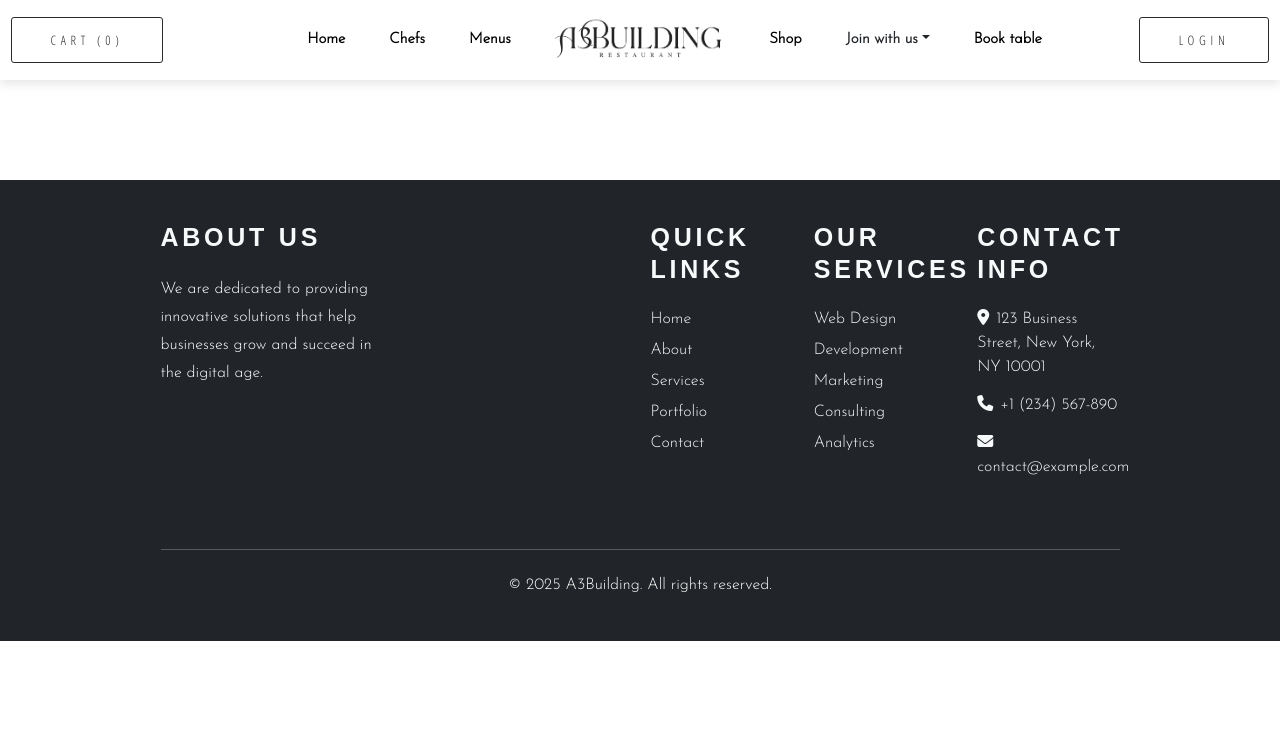
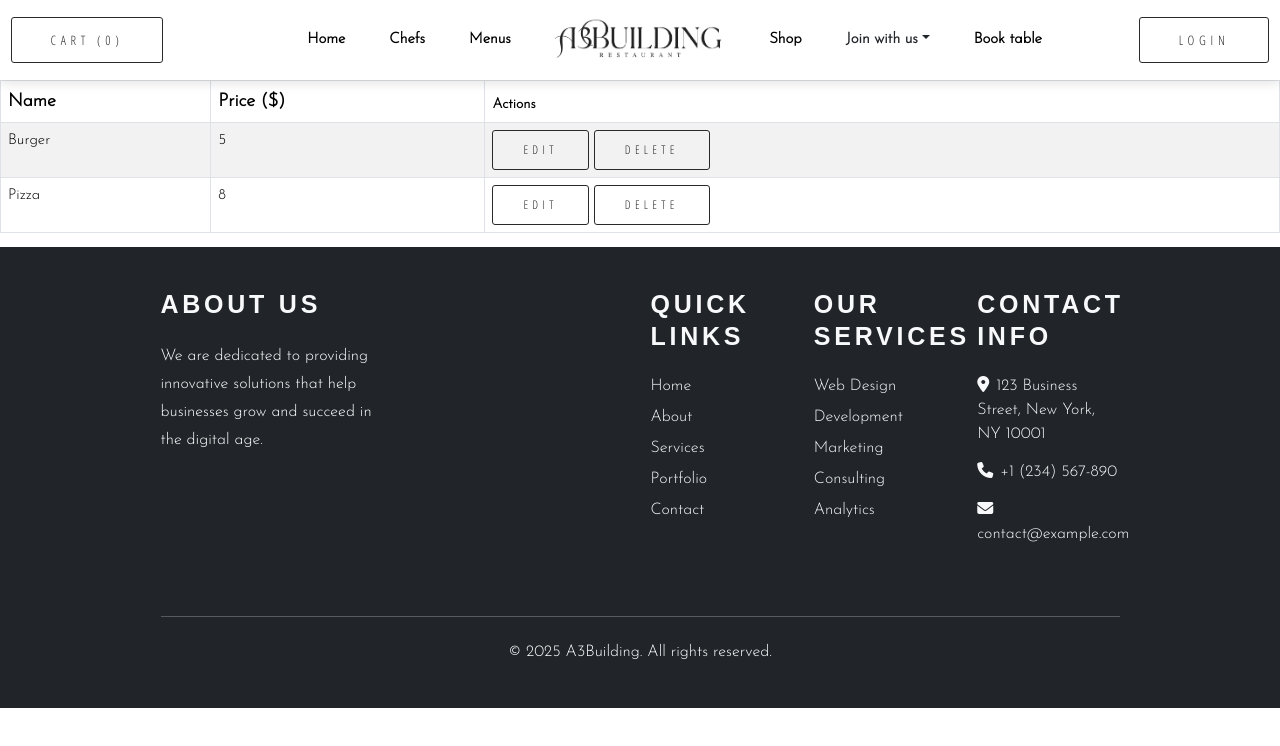
Before and after one commit to DongChiMin/TTCS-Fastfood-Website, a React (Create React App) app in the folder frontend/: page /test in a window 1280 px wide. Shown: the top 746 px of the page. Built offline with nearby package versions, Linux system fonts and the light colour scheme; a web font is replaced by a local one.

Commit message:
Update test.jsx

```diff
--- a/frontend/src/pages/test.jsx
+++ b/frontend/src/pages/test.jsx
@@ -1,130 +1,33 @@
 import axios from "axios";
 import { useState, useEffect } from "react";
+import Table1 from "../components/Table";
 
 function Test() {
-  // Lấy giỏ hàng từ localStorage khi ứng dụng load
-  const [items, setItems] = useState([]);
+  const data = [
+    { _id: "1", name: "Burger", price: 5 },
+    { _id: "2", name: "Pizza", price: 8 },
+  ];
 
-  useEffect(() => {
-    const savedCart = JSON.parse(localStorage.getItem("cart"));
-    if (savedCart && savedCart.items) {
-      setItems(savedCart.items); // Lấy mảng items từ giỏ hàng trong localStorage
-    }
-  }, []);
+  const columns = [
+    { header: "Name", accessor: "name" },
+    { header: "Price ($)", accessor: "price" },
+  ];
 
-  // Hàm giảm số lượng
-  const decreaseQuantity = (id) => {
-    const updatedItems = items.map((item) =>
-      item._id === id && item.quantity > 1
-        ? { ...item, quantity: item.quantity - 1 }
-        : item
-    );
-
-    // Cập nhật giỏ hàng trong localStorage sau khi thay đổi
-    const updatedCart = {
-      cartId: "67fb8e201f70bf74520565e7",
-      items: updatedItems,
-    };
-    localStorage.setItem("cart", JSON.stringify(updatedCart));
-
-    // Cập nhật state
-    setItems(updatedItems);
-  };
-
-  // Hàm tăng số lượng
-  const increaseQuantity = (id) => {
-    const updatedItems = items.map((item) =>
-      item._id === id ? { ...item, quantity: item.quantity + 1 } : item
-    );
-
-    // Cập nhật giỏ hàng trong localStorage sau khi thay đổi
-    const updatedCart = {
-      cartId: "67fb8e201f70bf74520565e7",
-      items: updatedItems,
-    };
-    localStorage.setItem("cart", JSON.stringify(updatedCart));
-
-    // Cập nhật state
-    setItems(updatedItems);
-  };
-
-  // Hàm xóa sản phẩm
-  const deleteItem = (id) => {
-    const updatedItems = items.filter((item) => item._id !== id);
-
-    // Cập nhật giỏ hàng trong localStorage sau khi thay đổi
-    const updatedCart = {
-      cartId: "67fb8e201f70bf74520565e7",
-      items: updatedItems,
-    };
-    localStorage.setItem("cart", JSON.stringify(updatedCart));
-
-    // Cập nhật state
-    setItems(updatedItems);
-  };
-
-  // Hàm gửi api để cập nhật lại giỏ hàng
-  const updateCart = async () => {
-    try {
-      const response = await axios.post(
-        "http://localhost:5000/api/carts/update-cart",
-        {
-          cart: items, // Hoặc chỉ gửi ID và Quantity nếu muốn tiết kiệm dữ liệu
-        }
-      );
-
-      console.log("Cart updated:", response.data);
-      alert("Cập nhật giỏ hàng thành công!");
-    } catch (error) {
-      console.error("Lỗi khi cập nhật giỏ hàng:", error);
-      alert("Có lỗi xảy ra khi cập nhật giỏ hàng.");
-    }
-  };
+  const actions = [
+    {
+      label: "Edit",
+      onClick: (item) => console.log("Edit", item),
+    },
+    {
+      label: "Delete",
+      onClick: (item) => console.log("Delete", item),
+    },
+  ];
 
   return (
-    <div className="section">
-      {items.map((item) => (
-        <div key={item._id} className="card mb-3">
-          <div className="card-body">
-            <h5 className="card-title" style={{ fontSize: "30px" }}>
-              {item.title}
-            </h5>
-            <div className="d-flex">
-              <span>
-                <p>Quantity: </p>
-              </span>
-              {/* Nút giảm số lượng */}
-              <button
-                className="btn btn-outline-secondary mx-1"
-                style={{
-                  width: "30px",
-                  height: "30px",
-                }}
-                onClick={() => decreaseQuantity(item._id)}
-              >
-                -
-              </button>
-
-              {/* Hiển thị số lượng sản phẩm */}
-              <span className="mx-2">
-                <p>{item.quantity}</p>
-              </span>
-
-              {/* Nút tăng số lượng */}
-              <button
-                className="btn btn-outline-secondary mx-1"
-                style={{ width: "30px", height: "30px" }}
-                onClick={() => increaseQuantity(item._id)}
-              >
-                +
-              </button>
-            </div>
-            <p className="card-text">Unit price: $ {item.price}</p>
-            <button onClick={() => deleteItem(item._id)}>Delete</button>
-          </div>
-        </div>
-      ))}
-    </div>
+    <>
+      <Table1 data={data} actions={actions} columns={columns} />
+    </>
   );
 }
 
```
